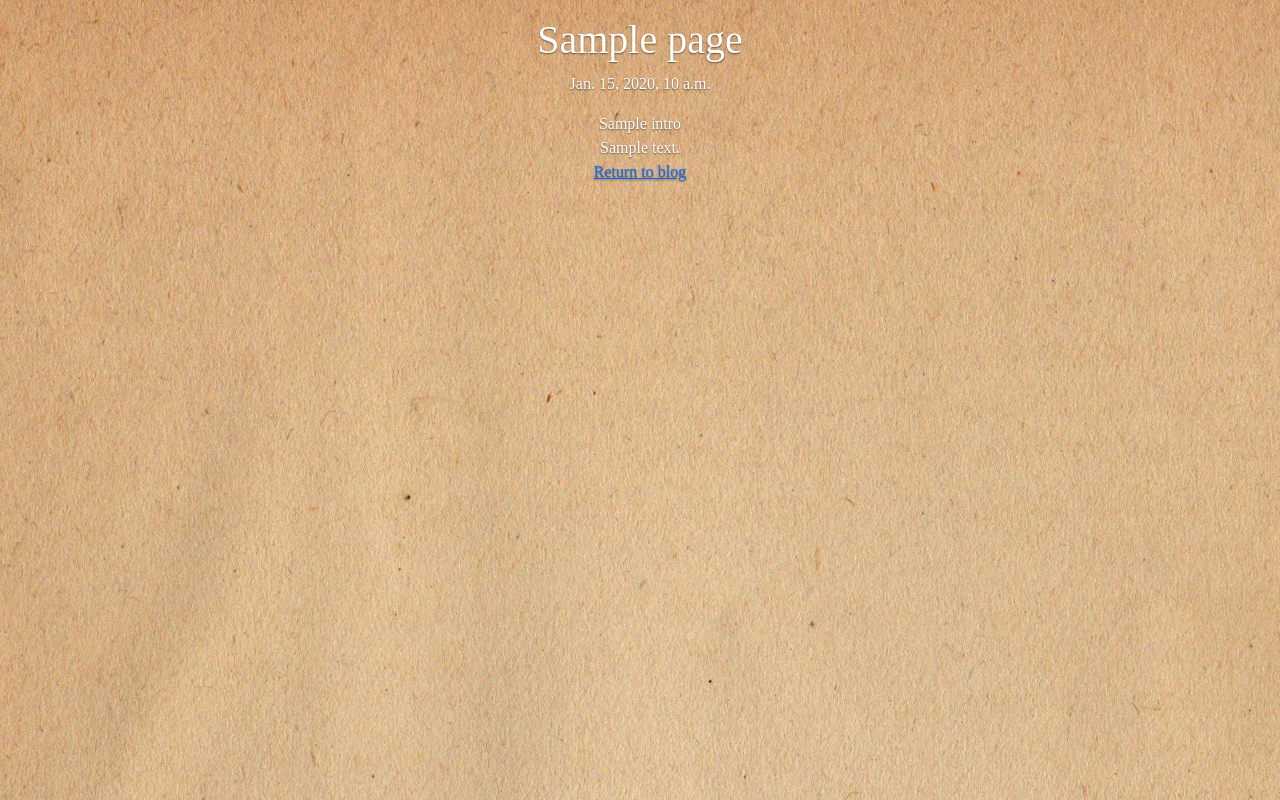
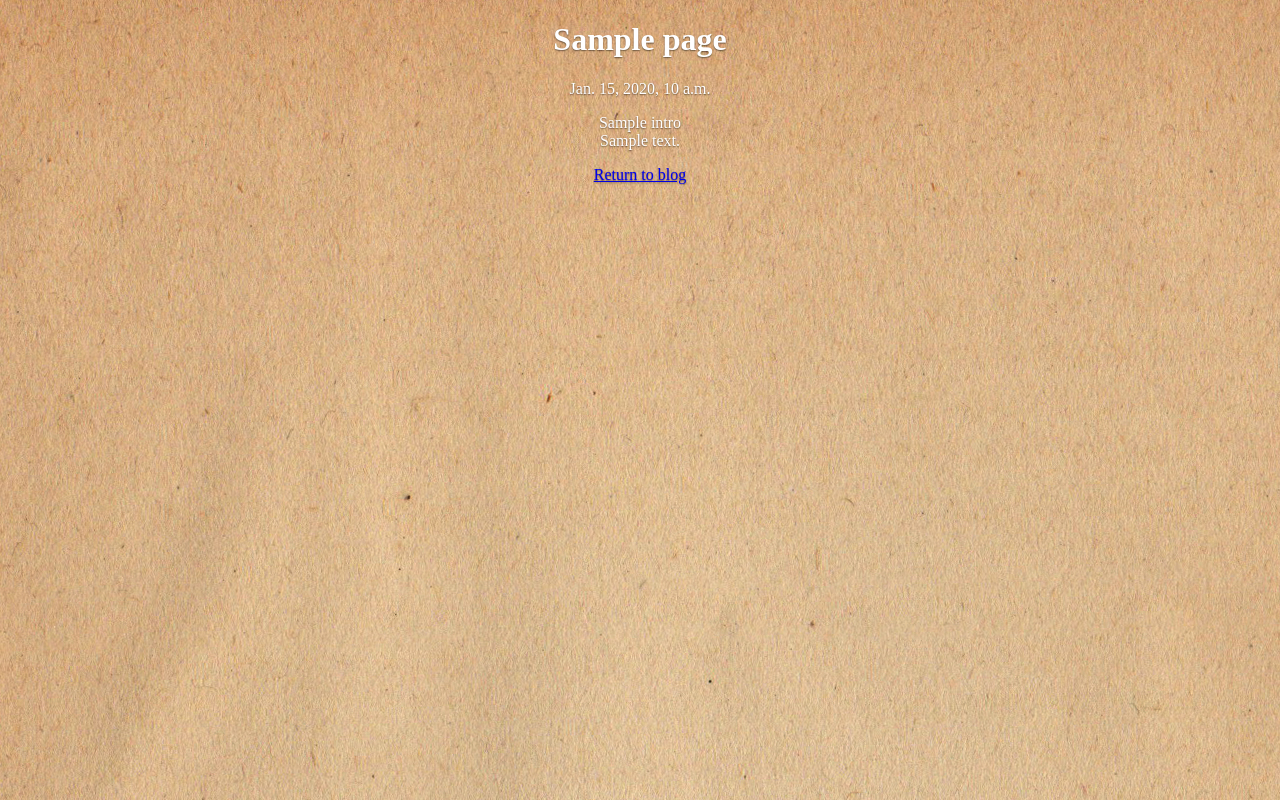
Before and after one commit to alflanagan/alloydflanagan_wag, a Django app: template app/alloydflanagan/blog/templates/blog/blog_page.html in a window 1280 px wide. Run offline with Django 3.2, Linux system fonts and the light colour scheme; the template is opened without the code that fills it: most values are stand-ins (such as "Sample title", 1, 10 or a date in 2020); parts of the project's set-up code (start-up, migrations or seed data) failed here and were passed over; some libraries are stand-ins or nearby versions; some web fonts are replaced.

Commit message:
Fix usage of Oooh Baby font.

```diff
--- a/app/alloydflanagan/static/css/index.css
+++ b/app/alloydflanagan/static/css/index.css
@@ -1,14 +1,11 @@
+/*
 @import url("components/Footer.css");
 @import url("components/Header.css");
 @import url("components/Tabs.css");
 @import url("components/UnsplashCredit.css");
+*/
+@import url("../fonts/Fonts.css")
 @import url("../vendor/bootstrap-5.3.8-dist/css/bootstrap.min.css");
-
-@font-face {
-    font-family: "OoohBaby";
-    src:
-        url("../fonts/OoohBaby-Regular.ttf") format("ttf");
-}
 
 body {
   margin: 0;
```
Also changed, not shown: app/alloydflanagan/static/src/menu_link.js (+1 -8 lines).
